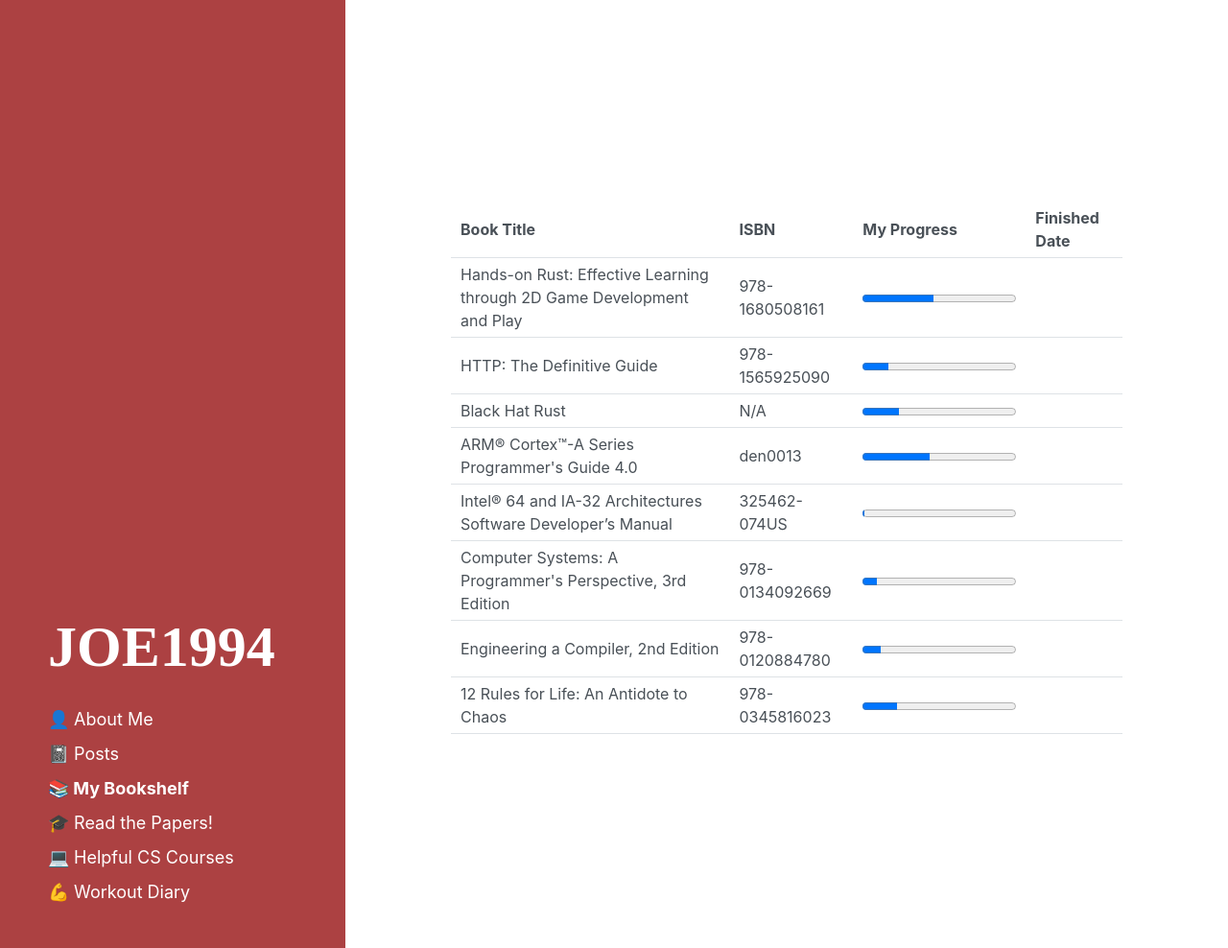
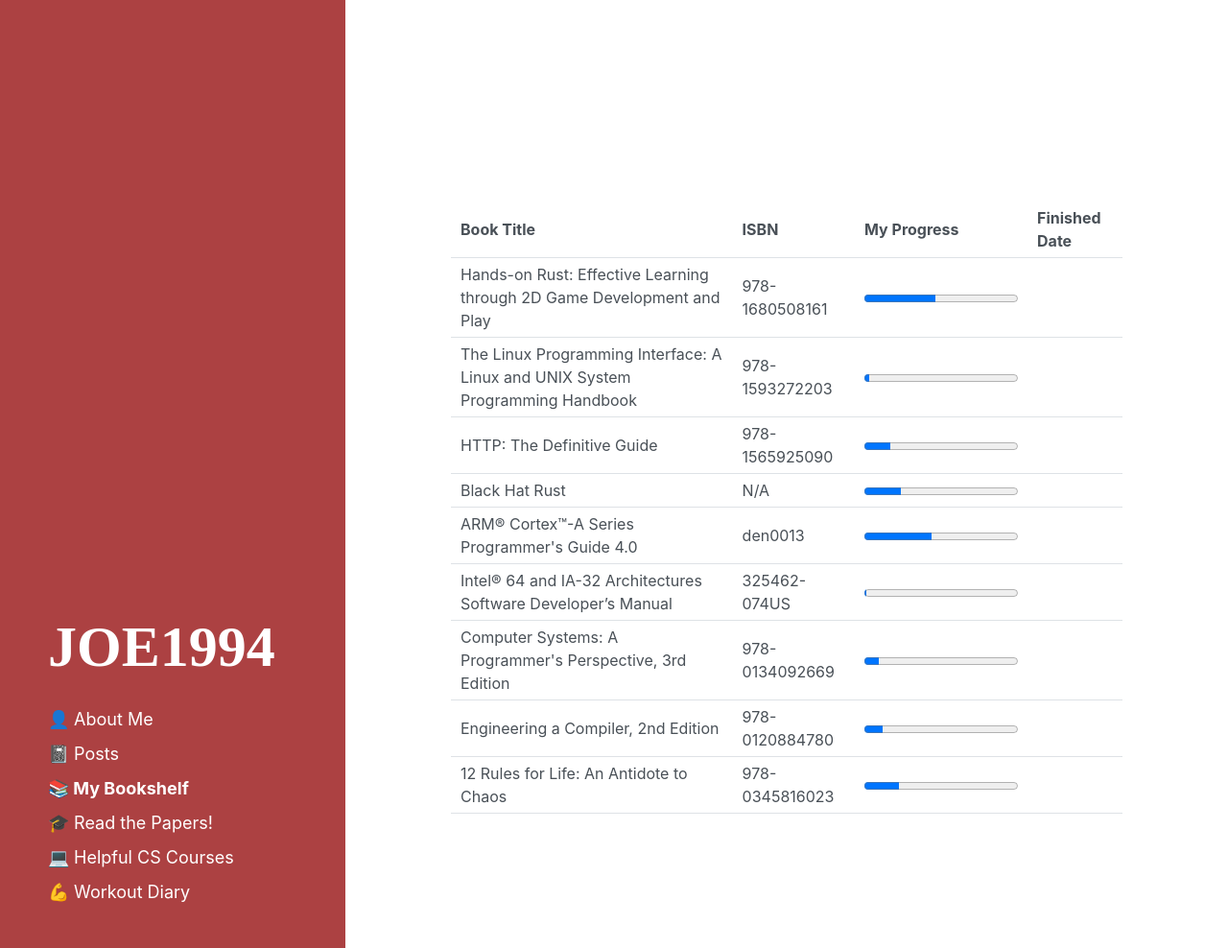
Before and after one commit to JOE1994/JOE1994.github.io, a Jekyll site: the page built from bookshelf.html, in a window 1280 px wide and 988 px high. Shown: the whole window at 96% size. Built offline with Jekyll 4.4.1, drawn with Linux system fonts in a browser that asks for light colours.

Commit message:
[book] Start reading Linux handbook

```diff
--- a/_data/bookshelf.yml
+++ b/_data/bookshelf.yml
@@ -2,6 +2,12 @@
   isbn: 978-1680508161
   progress: 224
   tot_pages: 478
+  finished_date: ''
+
+- name: 'The Linux Programming Interface: A Linux and UNIX System Programming Handbook'
+  isbn: 978-1593272203
+  progress: 52
+  tot_pages: 1556
   finished_date: ''
 
 - name: 'HTTP: The Definitive Guide'
```
